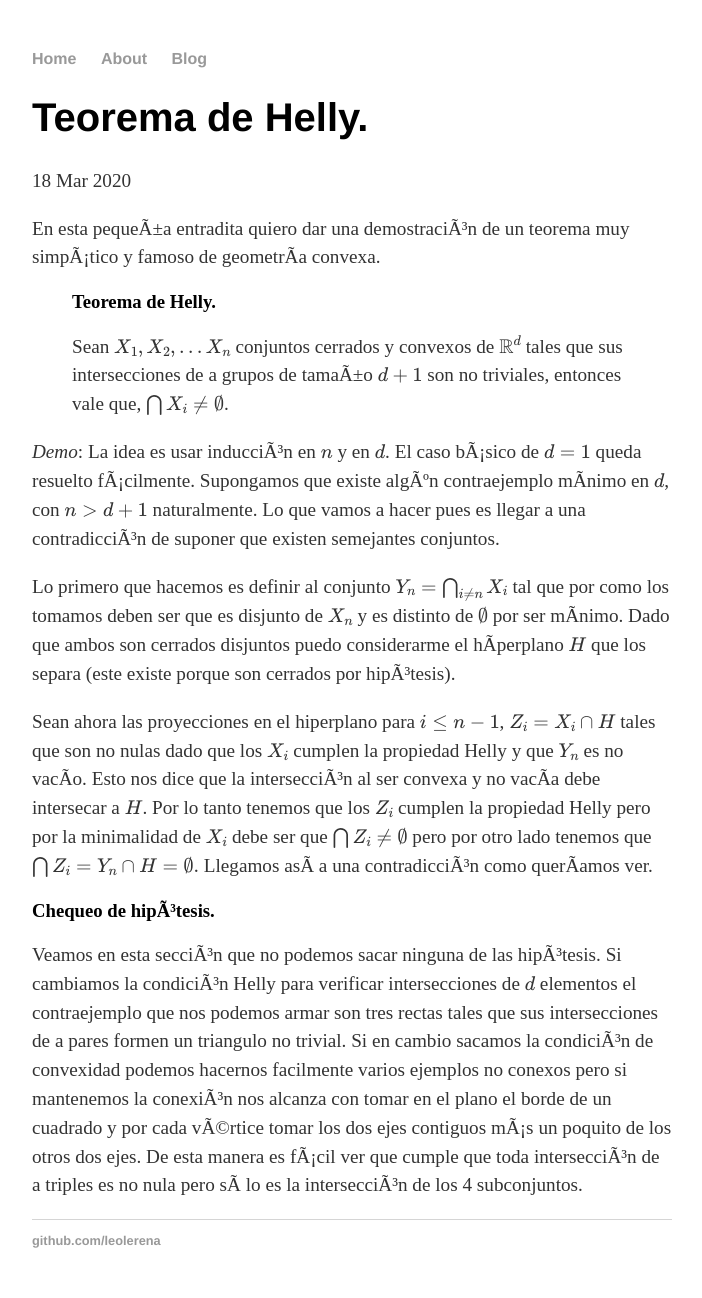
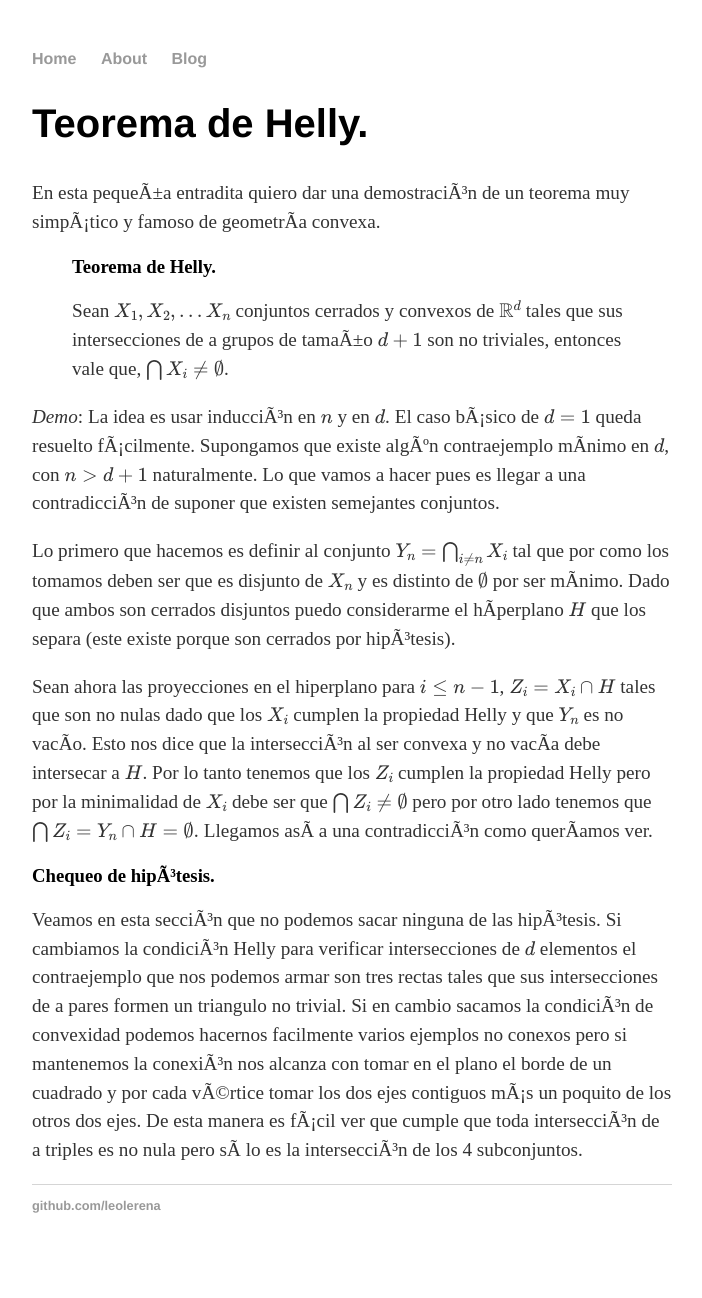
Before and after one commit to leolerena/leolerena.github.io, a Jekyll site: the page built from _posts/2020-03-18-teo-de-helly.md, in a window 1280 px wide. Shown: the whole page, without its empty margins (288-990 px from the left). Built offline with Jekyll 4.4.1, drawn with Linux system fonts in a browser that asks for light colours; formulas are drawn with MathJax 3; a script that is not in the unit is left out; after the commit the page ends 1263 px from its top, so only the background shows below that.

Commit message:
Update post.html

```diff
--- a/_layouts/post.html
+++ b/_layouts/post.html
@@ -1,10 +1,14 @@
 ---
 layout: default
+---
+<article class="post">
 
----
-<h1>{{ page.title }}{% include mathjax.html %}</h1>
-<p class="meta">{{ page.date | date_to_string }}</p>
+  <header class="post-header">
+    <h1 class="post-title">{{ page.title | escape }}</h1>
+  </header>
 
-<div class="post">
-  {{ content }}
-</div>
+  <div class="post-content">
+    {{ content }}
+  </div>
+
+</article>
```
